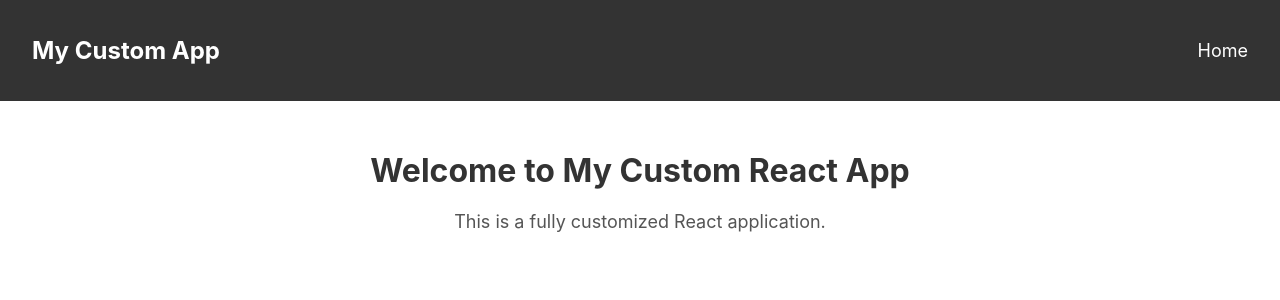
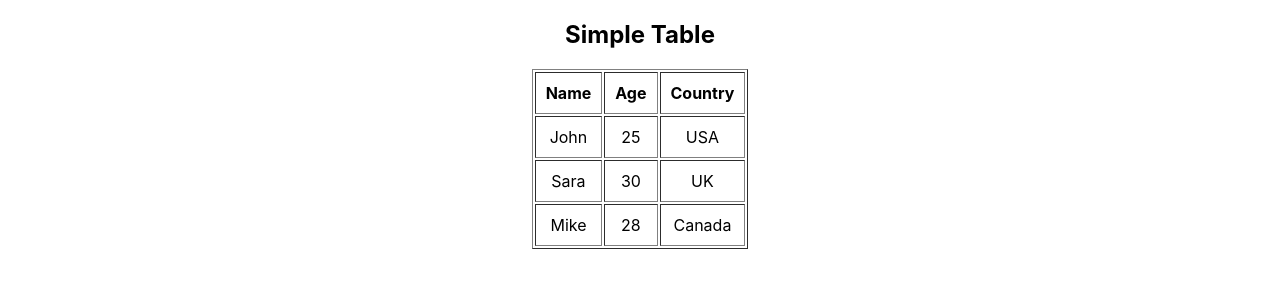
Before and after one commit to sriram507/React-tasks, a React (Create React App) app: page / in a window 1280 px wide. Shown: the top 300 px of the page. Built offline with nearby package versions, Linux system fonts and the light colour scheme.

Commit message:
Save progress before pulling

```diff
--- a/src/App.js
+++ b/src/App.js
@@ -1,16 +1,12 @@
 import React from "react";
-import { BrowserRouter as Router, Routes, Route } from "react-router-dom";
-import Navbar from "./components/Navbar";
-import Home from "./pages/Home";
+import TableComponent from "./TableComponent";
 
 function App() {
   return (
-    <Router>
-      <Navbar />
-      <Routes>
-        <Route path="/" element={<Home />} />
-      </Routes>
-    </Router>
+    <div>
+      <h2 style={{ textAlign: "center" }}>Simple Table</h2>
+      <TableComponent />
+    </div>
   );
 }
 
--- /dev/null
+++ b/src/TableComponent.js
@@ -0,0 +1,32 @@
+import React from "react";
+
+const TableComponent = () => {
+  const data = [
+    { name: "John", age: 25, country: "USA" },
+    { name: "Sara", age: 30, country: "UK" },
+    { name: "Mike", age: 28, country: "Canada" },
+  ];
+
+  return (
+    <table border="1" cellPadding="10" style={{ margin: "20px auto", textAlign: "center" }}>
+      <thead>
+        <tr>
+          <th>Name</th>
+          <th>Age</th>
+          <th>Country</th>
+        </tr>
+      </thead>
+      <tbody>
+        {data.map((item, index) => (
+          <tr key={index}>
+            <td>{item.name}</td>
+            <td>{item.age}</td>
+            <td>{item.country}</td>
+          </tr>
+        ))}
+      </tbody>
+    </table>
+  );
+};
+
+export default TableComponent;
```
